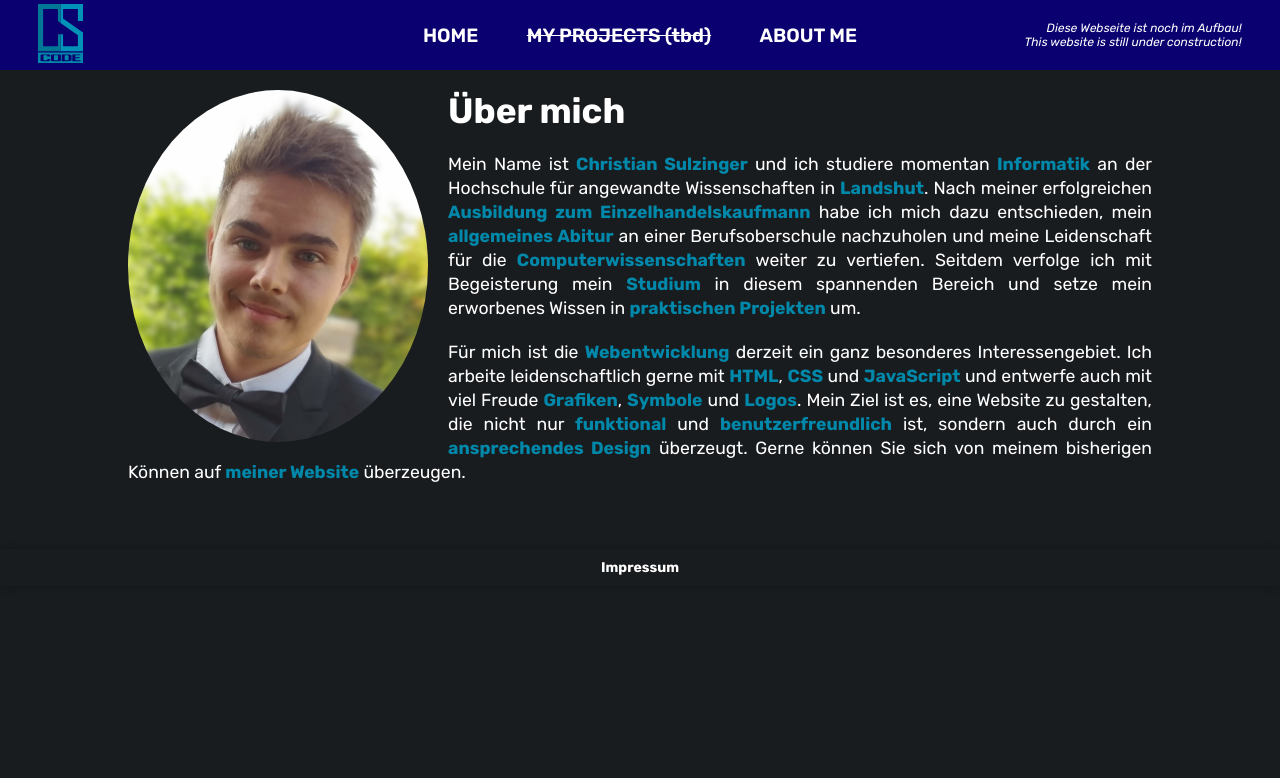
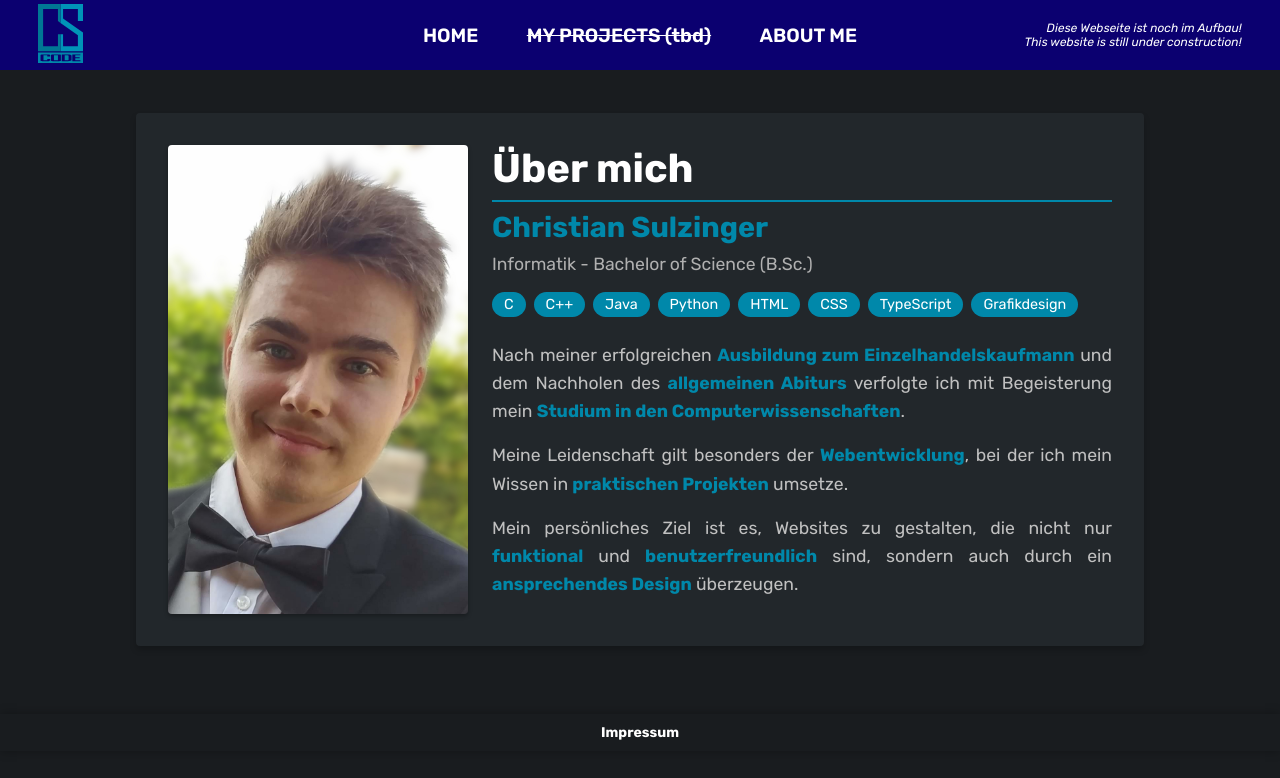
Before and after one commit to ChrisSulz/CSCode, a React (Vite) app: page /about in a window 1280 px wide. Shown: the top 778 px of the page. Built offline with nearby package versions, Linux system fonts and the light colour scheme.

Commit message:
redesigned about page // minor style improvements

```diff
--- a/src/App.tsx
+++ b/src/App.tsx
@@ -1,4 +1,3 @@
-// import React from 'react';
 import { BrowserRouter as Router, Routes, Route } from 'react-router-dom';
 
 import Header from './components/header/Header';
--- a/src/components/header/Header.css
+++ b/src/components/header/Header.css
@@ -5,7 +5,7 @@ header {
   height: 70px;
   padding: 0 3vw;
   font-size: clamp(8px, 1.5vw, 12px);
-  background-color: #0b0070;
+  background-color: var(--header-color);
   box-shadow: var(--decent-box-shadow);
 }
 
--- a/src/main.css
+++ b/src/main.css
@@ -1,9 +1,10 @@
 :root {
   --content-area: #191c1f;
   --text-color: rgb(255, 255, 255);
+  --main-color: #0088aa;
+  --header-color: #0b0070;
+  --grey-text: rgb(98, 98, 98);
   --decent-box-shadow: 0 0 10px rgba(0, 0, 0, 0.3);
-  --main-color: #0088aa;
-  --grey-text: rgb(98, 98, 98);
   --font-standard: "Rubik", sans-serif;
 }
 
@@ -63,7 +64,7 @@ button:hover {
 }
 
 main {
-  padding: 20px 10vw;
+  padding: 35px 10vw;
   font-size: 1.1rem;
   text-align: justify;
   background-color: var(--content-area);
--- a/src/pages/About.css
+++ b/src/pages/About.css
@@ -1,11 +1,116 @@
-.about-me-container {
-  overflow: auto;
+.about-container {
+  max-width: 1200px;
+  margin: 0 auto;
+  padding: 0.5rem;
+  background-color: #191c1f;
+  color: #e0e0e0;
 }
 
-.about-me-portrait {
-  margin: 0 20px 10px 0;
-  width: 25vw;
+.about-content {
+  display: flex;
+  flex-wrap: wrap;
+  flex-direction: column;
+  gap: 1.5rem;
+  background-color: #22272b;
+  border-radius: 4px;
+  box-shadow: 0 4px 6px rgba(0, 0, 0, 0.2);
+  overflow: hidden;
+  padding: 1.5rem;
+}
+
+.about-portrait {
+  width: 100%;
   max-width: 300px;
-  border-radius: 50%;
-  float: left;
+  height: auto;
+  object-fit: cover;
+  border-radius: 4px;
+  box-shadow: 0 2px 4px rgba(0, 0, 0, 0.3);
 }
+
+.about-text {
+  flex: 1;
+  min-width: 300px;
+}
+
+.about-title {
+  font-size: 2.5rem;
+  color: #ffffff;
+  margin-bottom: 0.5rem;
+  border-bottom: 2px solid var(--main-color);
+  padding-bottom: 0.5rem;
+}
+
+.about-name {
+  font-size: 1.8rem;
+  color: var(--main-color);
+  margin-bottom: 0.5rem;
+}
+
+.about-description {
+  font-size: 1.1rem;
+  color: #b0b0b0;
+  margin-bottom: 1rem;
+}
+
+.about-skills {
+  display: flex;
+  flex-wrap: wrap;
+  gap: 0.5rem;
+  margin-bottom: 1.5rem;
+}
+
+.skill-tag {
+  background-color: var(--main-color);
+  color: #ffffff;
+  padding: 0.25rem 0.75rem;
+  border-radius: 20px;
+  font-size: 0.9rem;
+  transition: background-color 0.3s ease;
+}
+
+.skill-tag:hover {
+  background-color: var(--header-color);
+  cursor: default;
+}
+
+.about-paragraph {
+  margin-bottom: 1rem;
+  line-height: 1.6;
+  color: #c0c0c0;
+}
+
+.highlight {
+  color: var(--main-color);
+  font-weight: bold;
+}
+
+@media (min-width: 768px) {
+  .about-container {
+    padding: 0.5rem;
+  }
+
+  .about-content {
+    flex-direction: row;
+    padding: 2rem;
+  }
+
+  .about-portrait {
+    max-width: 300px;
+  }
+
+  .about-title {
+    font-size: 2.5rem;
+  }
+
+  .about-name {
+    font-size: 1.8rem;
+  }
+
+  .about-description {
+    font-size: 1.1rem;
+  }
+
+  .about-paragraph {
+    font-size: 1.1rem;
+  }
+}
--- a/src/pages/About.tsx
+++ b/src/pages/About.tsx
@@ -1,43 +1,42 @@
 import "./About.css";
-import { Helmet } from 'react-helmet';
-
 import portrait from "../images/portrait.jpg";
 
 export default function About() {
   return (
-    <>
-      <Helmet>
-      <title>Über mich | CS-Code</title>
-      </Helmet>
-      <div className="about-me-container">
+    <div className="about-container">
+      <div className="about-content">
         <img
           src={portrait}
-          alt="about-me-portrait"
-          className="about-me-portrait"
+          alt="Christian Sulzinger"
+          className="about-portrait"
         />
-        <div className="about-me-text">
-          <h1>Über mich</h1>
-          <br />
-          <p>
-            Mein Name ist <b>Christian Sulzinger</b> und ich studiere momentan <b>Informatik</b> an der Hochschule für angewandte Wissenschaften in <b>Landshut</b>.
-            Nach meiner erfolgreichen <b>Ausbildung zum Einzelhandelskaufmann</b> habe ich mich dazu
-            entschieden, mein <b>allgemeines Abitur</b> an einer
-            Berufsoberschule nachzuholen und meine Leidenschaft für die <b>Computerwissenschaften</b> weiter zu vertiefen. Seitdem verfolge
-            ich mit Begeisterung mein <b>Studium</b> in diesem spannenden
-            Bereich und setze mein erworbenes Wissen in <b>praktischen Projekten</b> um.
+        <div className="about-text">
+          <h1 className="about-title">Über mich</h1>
+          <h2 className="about-name">Christian Sulzinger</h2>
+          <p className="about-description">
+            Informatik - Bachelor of Science (B.Sc.)
           </p>
-          <br />
-          <p>
-            Für mich ist die <b>Webentwicklung</b> derzeit ein ganz besonderes
-            Interessengebiet. Ich arbeite leidenschaftlich gerne mit <b>HTML</b>, <b>CSS</b> und <b>JavaScript</b> und entwerfe auch mit
-            viel Freude <b>Grafiken</b>, <b>Symbole</b> und <b>Logos</b>. Mein
-            Ziel ist es, eine Website zu gestalten, die nicht nur <b>funktional</b> und <b>benutzerfreundlich</b> ist, sondern auch
-            durch ein <b>ansprechendes Design</b> überzeugt. Gerne können Sie
-            sich von meinem bisherigen Können auf <b>meiner Website</b> überzeugen.
+          <div className="about-skills">
+            <span className="skill-tag">C</span>
+            <span className="skill-tag">C++</span>
+            <span className="skill-tag">Java</span>
+            <span className="skill-tag">Python</span>
+            <span className="skill-tag">HTML</span>
+            <span className="skill-tag">CSS</span>
+            <span className="skill-tag">TypeScript</span>
+            <span className="skill-tag">Grafikdesign</span>
+          </div>
+          <p className="about-paragraph">
+            Nach meiner erfolgreichen <span className="highlight">Ausbildung zum Einzelhandelskaufmann</span> und dem Nachholen des <span className="highlight">allgemeinen Abiturs</span> verfolgte ich mit Begeisterung mein <span className="highlight">Studium in den Computerwissenschaften</span>.
           </p>
-          <br />
+          <p className="about-paragraph">
+            Meine Leidenschaft gilt besonders der <span className="highlight">Webentwicklung</span>, bei der ich mein Wissen in <span className="highlight">praktischen Projekten</span> umsetze.
+          </p>
+          <p className="about-paragraph">
+            Mein persönliches Ziel ist es, Websites zu gestalten, die nicht nur <span className="highlight">funktional</span> und <span className="highlight">benutzerfreundlich</span> sind, sondern auch durch ein <span className="highlight">ansprechendes Design</span> überzeugen.
+          </p>
         </div>
       </div>
-    </>
+    </div>
   );
 }
--- a/src/pages/Home.css
+++ b/src/pages/Home.css
@@ -2,7 +2,6 @@
   max-width: 800px;
   text-align: center;
   margin: 0 auto;
-  padding: 20px;
 }
 
 .index-container .cs-code-logo {
@@ -10,6 +9,7 @@
   margin: 0 auto 20px auto;
   width: 25vw;
   max-width: 200px;
+  filter: drop-shadow(0 0 10px rgba(255, 255, 255, 0.1));
 }
 
 .index-text h1 {
--- a/src/pages/Home.tsx
+++ b/src/pages/Home.tsx
@@ -4,7 +4,7 @@ import { Helmet } from 'react-helmet';
 import CSCode from "../images/cs-code-logo.svg";
 import HTML5Icon from "../images/icons/icon-html5.svg";
 import CSS3Icon from "../images/icons/icon-css3.svg";
-import JSIcon from "../images/icons/icon-javascript.svg";
+import TSIcon from "../images/icons/icon-typescript.svg";
 import ReactIcon from "../images/icons/icon-react.svg";
 import ViteIcon from "../images/icons/icon-vite.svg";
 import GitHubIcon from "../images/icons/icon-github.svg";
@@ -35,7 +35,7 @@ export default function App() {
           <ul className='tech-list'>
             <li><img src={HTML5Icon} alt="html5-icon" className='icon-small' /> <b>HTML</b></li>
             <li><img src={CSS3Icon} alt="css3-icon" className='icon-small' /> <b>CSS</b></li>
-            <li><img src={JSIcon} alt="javascript-icon" className='icon-small' /> <b>JavaScript</b></li>
+            <li><img src={TSIcon} alt="typescript-icon" className='icon-small' /> <b>TypeScript</b></li>
             <li><img src={ReactIcon} alt="react-icon" className='icon-small' /> <b>React</b></li>
             <li><img src={ViteIcon} alt="vite-icon" className='icon-small' /> <b>Vite</b></li>
           </ul>
--- a/src/pages/Impressum.css
+++ b/src/pages/Impressum.css
@@ -5,3 +5,8 @@
 .impressum-container h1 {
   margin-top: 0;
 }
+
+.icon-small {
+  filter: drop-shadow(0 0 2px rgba(255, 255, 255, 0.608));
+  margin-right: 3px;
+}
```
Also changed, not shown: src/images/icons/icon-typescript.svg (added).
